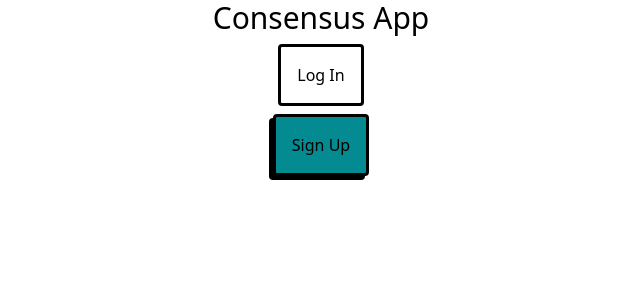
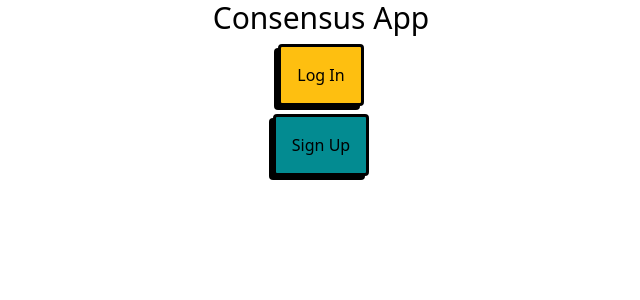
Before and after one commit to devhausleipzigacademy/camp9-final-project, a Next.js app: page / in a window 1280 px wide. Shown: the top 300 px of the page, without its empty margins (319-959 px from the left). Built offline with nearby package versions, Linux system fonts and the light colour scheme.

Commit message:
improved LogIn and SignUp stories

```diff
--- a/components/LoginButton.tsx
+++ b/components/LoginButton.tsx
@@ -5,7 +5,7 @@ export default function LoginButton() {
     <Button
       backgroundColor={'bg-yellow'}
       children={'Log In'}
-      enable={false}
+      enable={true}
       href="/"
       padding="p-4"
       width="w-full"
```
Also changed, not shown: 2 other files (tests, documents, lock files or other folders).
